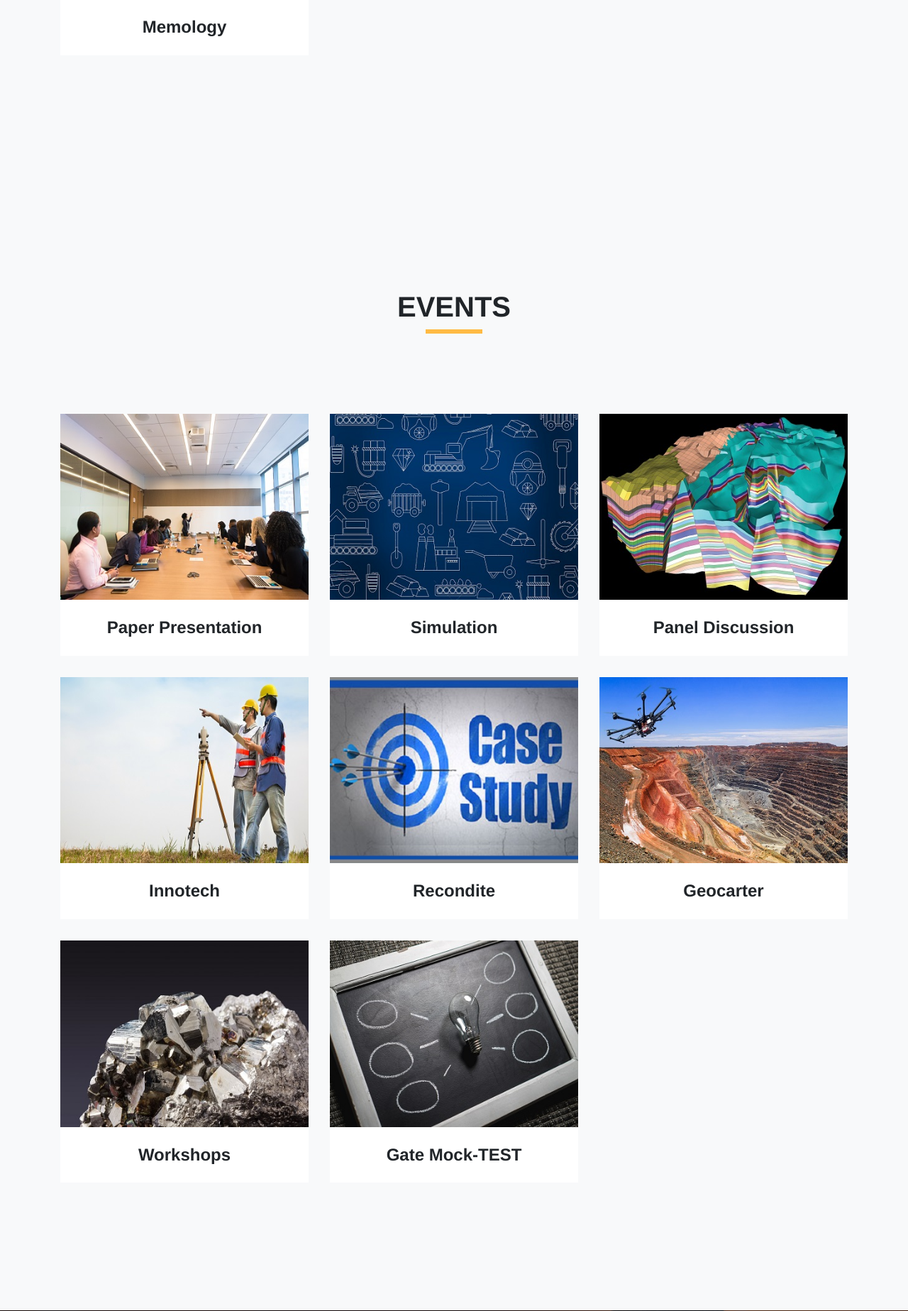
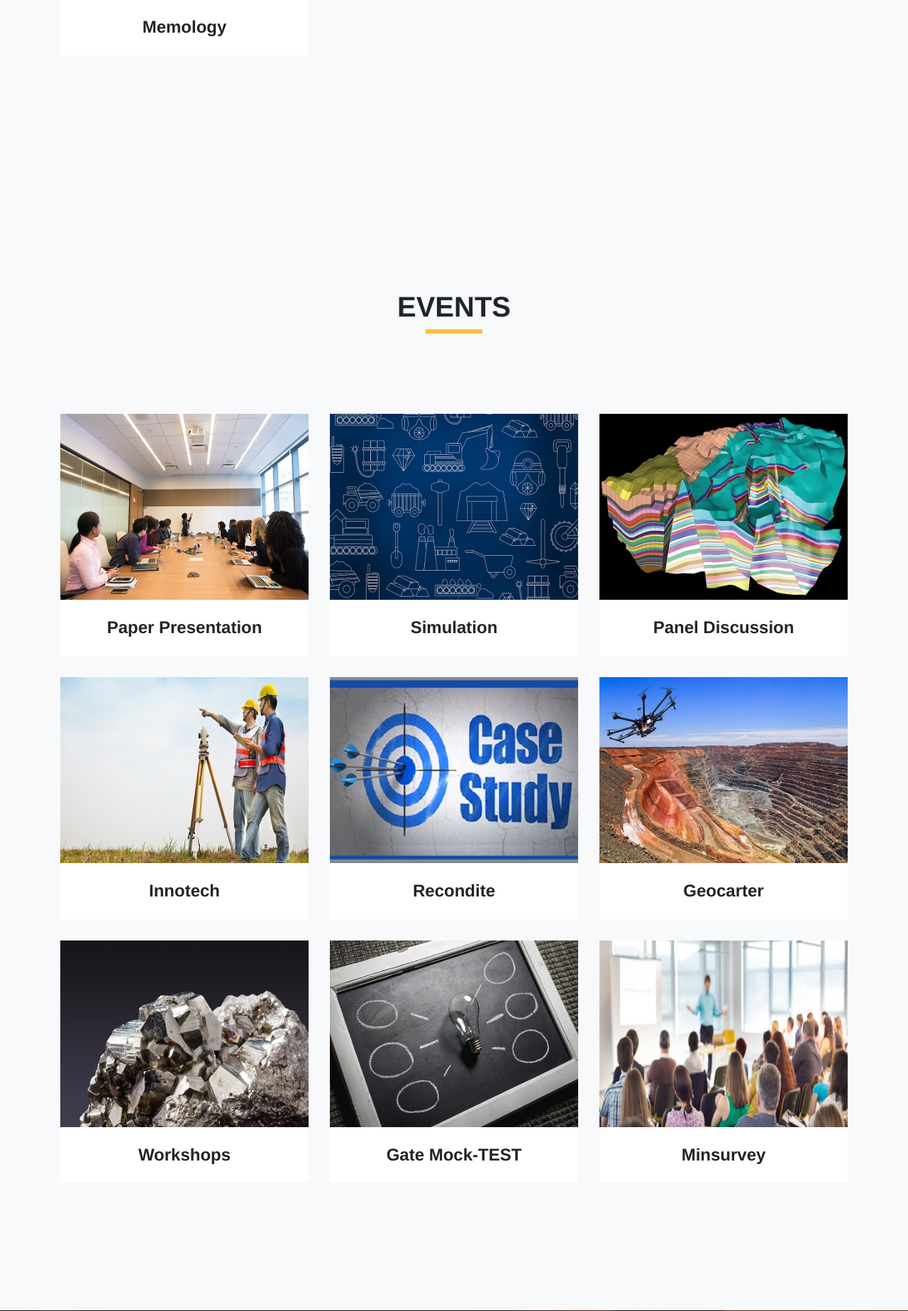
Before and after one commit to bobbysaprey420/minfest-20, a Django app: page / in a window 1280 px wide. Shown: the part 2454-4301 px from the top of the page at 71% size. Run offline with Django 3.2, Linux system fonts and the light colour scheme; some libraries are stand-ins or nearby versions.

Commit message:
Update index.html

```diff
--- a/templates/work/index.html
+++ b/templates/work/index.html
@@ -231,7 +231,7 @@ future technocrats and entreprenures to pitch , build, unlock and applying their
                       <i class="fa fa-plus fa-3x"></i>
                     </div>
                   </div>
-                  <img class="img-fluid" src="/static/images/portfolio/03-thumbnail.jpg" alt="">
+                  <img class="img-fluid" src="/static/images/portfolio/04-pthumbnail.jpg" alt="">
                 </a>
                 <div class="portfolio-caption">
                   <h4>Memology</h4>
@@ -367,6 +367,20 @@ future technocrats and entreprenures to pitch , build, unlock and applying their
             </a>
             <div class="portfolio-caption">
               <h4>Gate Mock-TEST</h4>
+              <p class="text-muted"></p>
+            </div>
+          </div>
+		<div class="col-md-4 col-sm-6 portfolio-item">
+            <a class="portfolio-link" data-toggle="modal" href="#portfolioModal8">
+              <div class="portfolio-hover">
+                <div class="portfolio-hover-content">
+                  <i class="fa fa-plus fa-3x"></i>
+                </div>
+              </div>
+              <img class="img-fluid" src="/static/images/portfolio/09-thumbnail.jpg" alt="">
+            </a>
+            <div class="portfolio-caption">
+              <h4>Minsurvey</h4>
               <p class="text-muted"></p>
             </div>
           </div>
```
